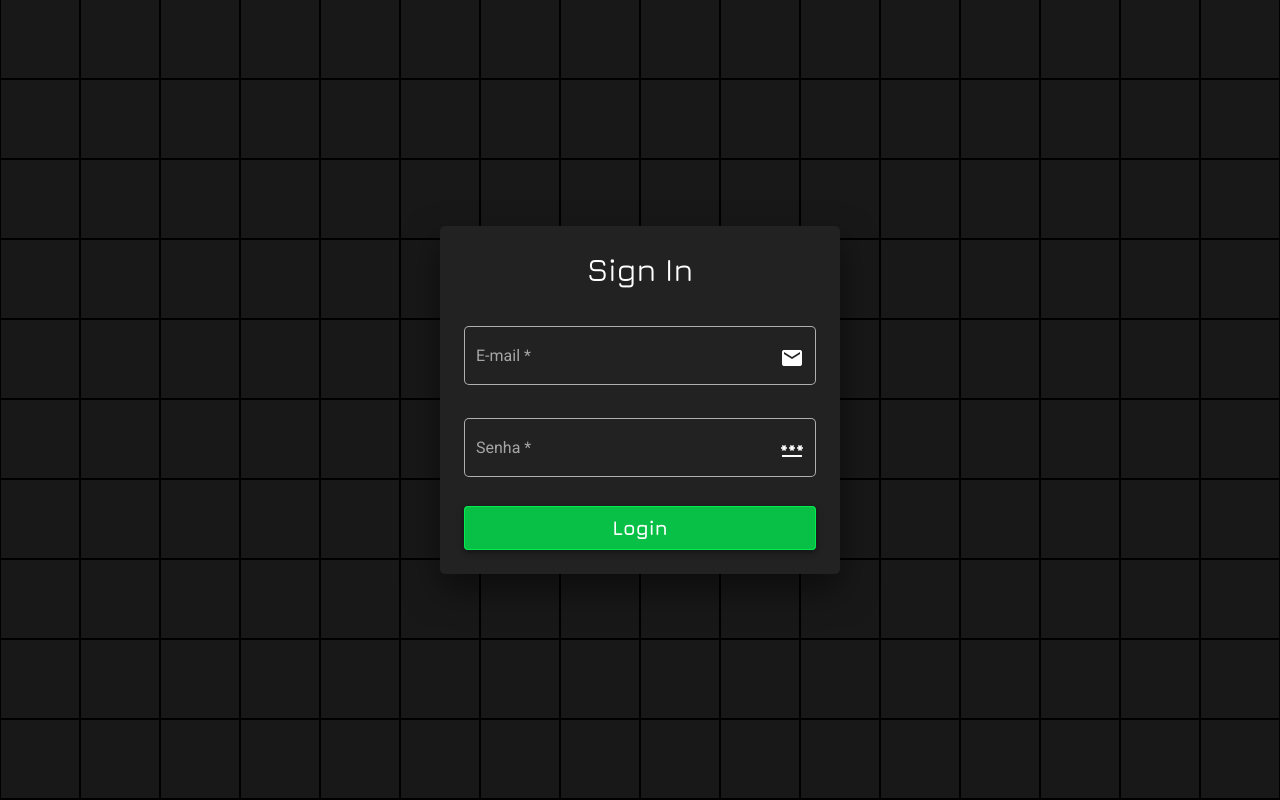
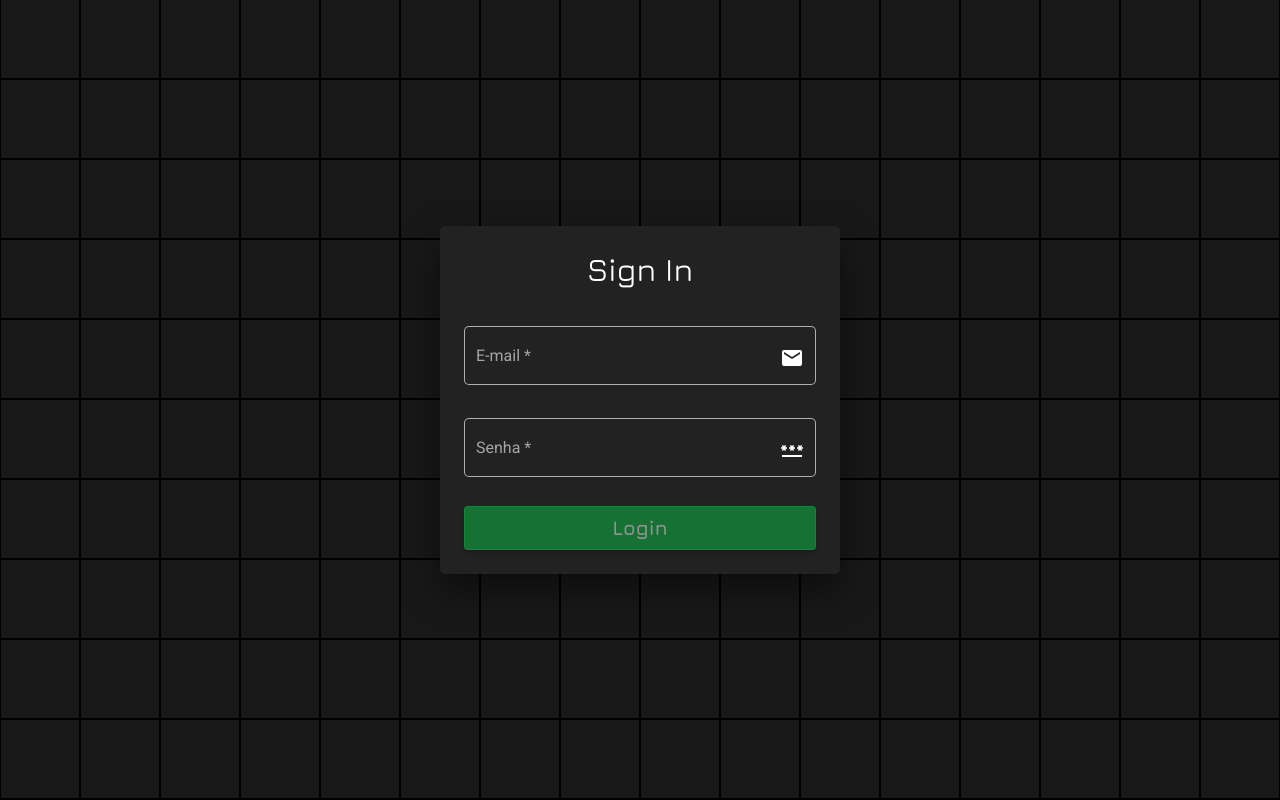
Before and after one commit to GabrielDantas-99/central-de-ajuda, an Angular app in the folder frontend/: page /login in a window 1280 px wide. Built offline with nearby package versions, Linux system fonts and the light colour scheme.

Commit message:
Validacao de formulario de login

```diff
--- a/frontend/src/app/components/login/login.component.html
+++ b/frontend/src/app/components/login/login.component.html
@@ -7,6 +7,9 @@
                 <mat-form-field appearance="outline">
                     <mat-label>E-mail</mat-label>
                     <input
+                    [(ngModel)]="credenciais.email"
+                    [formControl]="email"
+                    name="email"
                     class="text-white"
                     required
                     matInput
@@ -17,6 +20,9 @@
                 <mat-form-field appearance="outline">
                     <mat-label>Senha</mat-label>
                     <input
+                        [(ngModel)]="credenciais.senha"
+                        [formControl]="senha"
+                        name="senha"
                         class="text-white"
                         required
                         matInput
@@ -24,8 +30,9 @@
                     <mat-icon class="text-white" matSuffix>password</mat-icon>
                 </mat-form-field>
                 <button
+                    (click)="login()"
+                    [disabled]="!validationFields()"
                     class="btn btn-primary mat-elevation-z4"
-
                     color="primary"
                 >
                     Login
--- a/frontend/src/app/components/login/login.component.ts
+++ b/frontend/src/app/components/login/login.component.ts
@@ -1,4 +1,7 @@
 import { Component, OnInit } from '@angular/core';
+import { FormControl, Validators } from '@angular/forms';
+import { Credenciais } from 'src/app/models/Credenciais.model';
+import { ToastrService } from 'ngx-toastr';
 
 @Component({
   selector: 'app-login',
@@ -7,12 +10,30 @@ import { Component, OnInit } from '@angular/core';
 })
 export class LoginComponent implements OnInit {
 
+  constructor(
+    private toast: ToastrService
+  ) { }
+
   spans: string[] = [];
 
-  constructor() { }
+  credenciais: Credenciais = {
+    email: '',
+    senha: ''
+  }
+
+  email = new FormControl(null, Validators.email);
+  senha = new FormControl(null, Validators.minLength(3));
 
   ngOnInit(): void {
     this.bgCreate();
+  }
+
+  login() {
+    this.toast.success('Login efetuado com sucesso!');
+  }
+
+  validationFields(): boolean {
+    return this.email.valid && this.senha.valid;
   }
 
   bgCreate(): void {
--- /dev/null
+++ b/frontend/src/app/models/Credenciais.model.ts
@@ -0,0 +1,4 @@
+export interface Credenciais {
+    email: string;
+    senha: string;
+}
--- a/frontend/src/styles.scss
+++ b/frontend/src/styles.scss
@@ -39,6 +39,16 @@ body { margin: 0; font-family: "Jura", "Helvetica Neue", sans-serif; }
     }
 }
 
+.btn-primary.disabled, .btn-primary:disabled {
+    background: var(--color-primary);
+    opacity: 0.5;
+    border: 1px solid var(--color-primary);
+    &:hover {
+        background: var(--color-primary);
+        color: rgba(255, 255, 255, 0.95);
+    }
+}
+
 
 ::placeholder { /* Chrome, Firefox, Opera, Safari 10.1+ */
     color: white !important;
```
